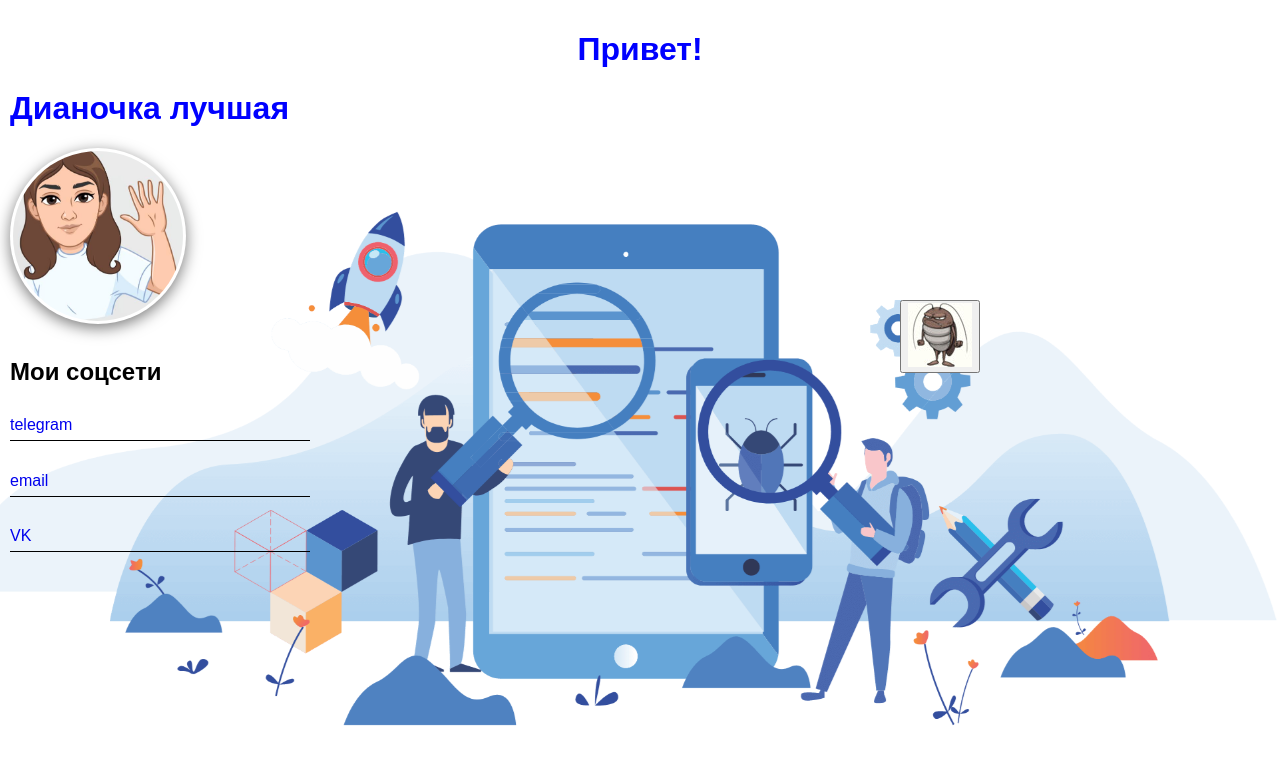
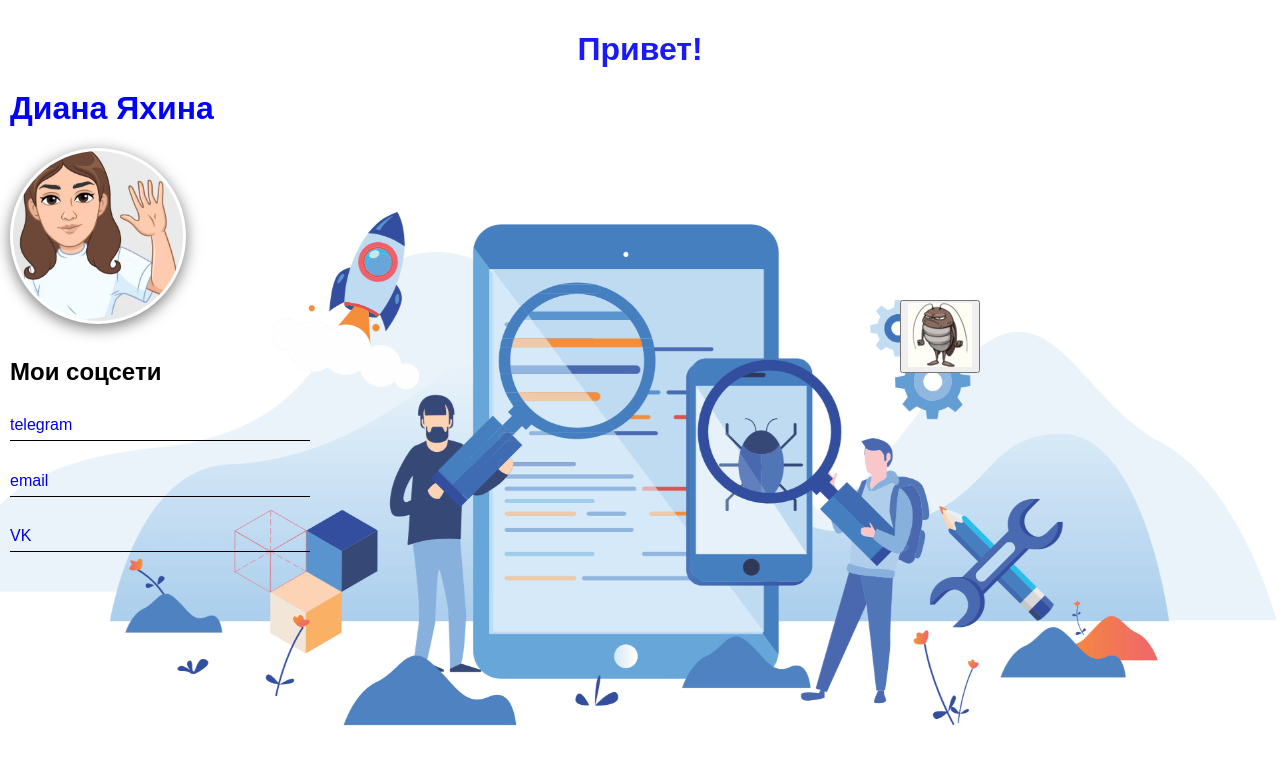
Before and after one commit to D1ykh/D1ykh.github.io, a plain HTML site: page Сайт визитка HTML, CSS/index.html in a window 1280 px wide. Drawn offline with Linux system fonts and the light colour scheme.

Commit message:
имя_изменено

```diff
--- a/Сайт визитка HTML, CSS/index.html
+++ b/Сайт визитка HTML, CSS/index.html
@@ -12,9 +12,9 @@
 
 <body class="content">
 
-	<h1 style="color: blue">Привет!</h1>
+	<h1 style="color: rgba(0, 0, 255, 0.897)">Привет!</h1>
 
-			<h1 class="name", style="color: blue">Дианочка лучшая</h1>
+			<h1 class="name", style="color: blue">Диана Яхина</h1>
 
 		<div class="item">
 			<img class="photo" src="me.jpg" width="170" height="170" alt="Диана">
```
